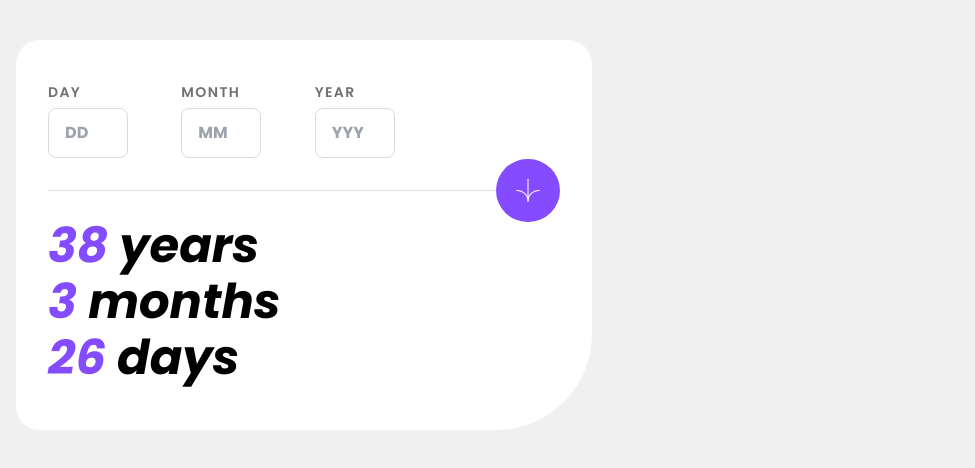
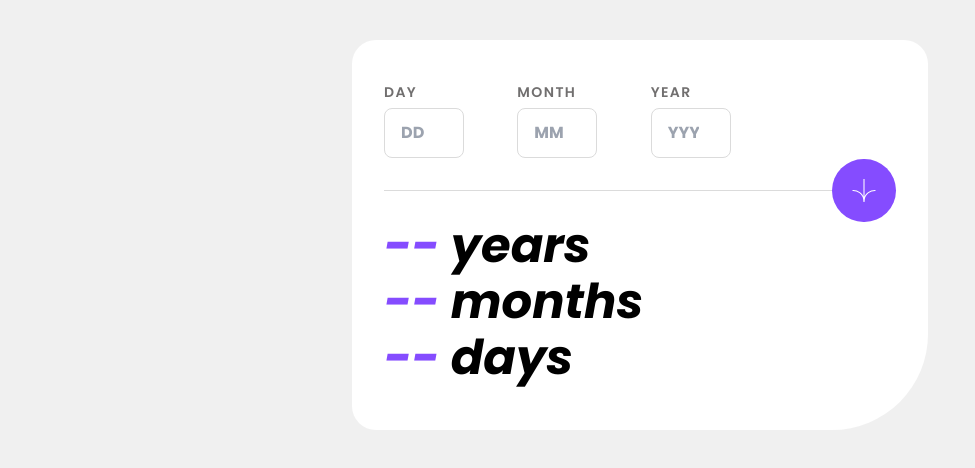
Before and after one commit to hamdi4-beep/age-calculator-app-main, a React (Vite) app: page / in a window 1280 px wide. Shown: the top 468 px of the page, without its empty margins (0-975 px from the left). Built offline with nearby package versions, Linux system fonts and the light colour scheme.

Commit message:
removed InputField component and refactored code

```diff
--- a/src/App.tsx
+++ b/src/App.tsx
@@ -1,28 +1,9 @@
-import FormComponent from './components/FormComponent'
+import AppContainer from "./components/AppContainer"
 
 function App() {
   return (
     <div className="font-sans-serif p-4 mt-6" role='main'>
-      <div className="md:max-w-xl bg-neutral-white rounded-3xl rounded-br-[6rem] p-8 py-10">
-        <FormComponent />
-
-        <div className="md:mt-0 mt-8 italic">
-          <div className="font-bold text-5xl">
-            <span className="text-primary-purple">38</span>
-            <p className=" inline"> years</p>
-          </div>
-
-          <div className="font-bold text-5xl my-2">
-            <span className="text-primary-purple">3</span>
-            <p className=" inline"> months</p>
-          </div>
-
-          <div className="font-bold text-5xl my-2">
-            <span className="text-primary-purple">26</span>
-            <p className=" inline"> days</p>
-          </div>
-        </div>
-      </div>
+      <AppContainer />
     </div>
   )
 }
--- /dev/null
+++ b/src/components/AppContainer.tsx
@@ -0,0 +1,63 @@
+import React from 'react'
+import FormComponent from "./FormComponent"
+
+const convertToNumbers = (
+    arr: string[] | FormDataEntryValue[]
+) => arr.map(i => +i)
+
+function AppContainer() {
+    const handleSubmit = (e: React.FormEvent) => {
+        e.preventDefault()
+
+        const formElem = e.currentTarget as HTMLFormElement
+        const formData = new FormData(formElem)
+        const dataValues = formData.getAll('date')
+
+        const dateNumbers = convertToNumbers(dataValues)
+        const errorStatus = checkValidation(dateNumbers)
+
+        console.log(errorStatus)
+    }
+
+    return (
+        <div className="md:max-w-xl md:mx-auto bg-neutral-white rounded-3xl rounded-br-[6rem] p-8 py-10">
+            <FormComponent handleSubmit={handleSubmit} />
+
+            <div className="md:mt-0 mt-8 italic">
+                <div className="font-bold text-5xl">
+                    <span className="text-primary-purple">{'--'}</span>
+                    <p className=" inline"> years</p>
+                </div>
+
+                <div className="font-bold text-5xl my-2">
+                    <span className="text-primary-purple">{'--'}</span>
+                    <p className=" inline"> months</p>
+                </div>
+
+                <div className="font-bold text-5xl my-2">
+                    <span className="text-primary-purple">{'--'}</span>
+                    <p className=" inline"> days</p>
+                </div>
+            </div>
+        </div>
+
+    )
+}
+
+function checkValidation([
+    day,
+    month,
+    year
+]: number[]) {
+    const currentYear = (new Date).getFullYear()
+    const errors: string[] = []
+
+    if (day > 31) errors.push('Must be a valid day.')
+    if (month > 12) errors.push('Must be a valid month.')
+    if (month === 4 && day === 31) errors.push('Must be a valid date.')
+    if (year > currentYear) errors.push('Must be in the past.')
+
+    return errors
+}
+
+export default AppContainer
--- a/src/components/FormComponent.tsx
+++ b/src/components/FormComponent.tsx
@@ -1,19 +1,42 @@
-import InputField from "./InputField"
+import arrowImg from '../assets/icon-arrow.svg'
+import React from "react"
 
-import arrowImg from '../assets/icon-arrow.svg'
+const inputFields = [
+    ['day', 'DD'],
+    ['month', 'MM'],
+    ['year', 'YYYY']
+]
 
-function FormComponent() {
+function FormComponent({
+    handleSubmit
+}: {
+    handleSubmit: (e: React.FormEvent) => void
+}) {
     return (
-        <form>
+        <form onSubmit={handleSubmit}>
           <div className="md:max-w-sm flex md:gap-4 gap-2">
-              <InputField name="day" />
-              <InputField name="month" />
-              <InputField name="year" />
+            {inputFields.map(([name, placeholder], i) => (
+                <div className="flex-grow" key={i}>
+                    <label
+                        htmlFor={name}
+                        className='font-semibold tracking-widest text-sm text-neutral-smokey-grey'
+                    >{name.toUpperCase()}</label>
+
+                    <input
+                        type="number"
+                        name='date'
+                        id={name}
+                        required
+                        placeholder={placeholder}
+                        className="focus:outline-none focus:border-primary-purple block border border-neutral-light-grey rounded-lg w-20 font-bold mt-1 p-3 px-4"
+                    />
+                </div>
+            ))}
           </div>
 
           <div className="border-t border-neutral-light-grey md:mt-8 mt-16"></div>
 
-          <button className="block bg-primary-purple rounded-full p-5 -mt-8 mx-auto md:ml-auto md:mr-0">
+          <button className="hover:bg-neutral-off-black block bg-primary-purple rounded-full p-5 -mt-8 mx-auto md:ml-auto md:mr-0">
               <img src={arrowImg} className='w-6' alt="" />
           </button>
         </form>
--- a/src/components/InputField.tsx
+++ /dev/null
@@ -1,27 +0,0 @@
-function InputField({
-    name
-}: {
-    name: string
-}) {
-    const firstLetter = name.charAt(0).toUpperCase()
-
-    return (
-      <div className="flex-grow">
-        <label
-          htmlFor={name}
-          className='font-semibold tracking-widest text-sm text-neutral-smokey-grey'
-        >{name.toUpperCase()}</label>
-
-        <input
-          type="number"
-          name={name}
-          id={name}
-          max={2}
-          placeholder={firstLetter !== 'Y' ? firstLetter.repeat(2) : firstLetter.repeat(4)}
-          className="block border border-neutral-light-grey rounded-lg w-20 font-bold mt-1 p-3 px-4"
-        />
-      </div>
-    )
-  }
-
-  export default InputField
--- /dev/null
+++ b/src/hooks/useValidation.tsx
@@ -0,0 +1,34 @@
+import React from 'react'
+
+export function useValidation(
+    day: number,
+    month: number,
+    year: number
+) {
+    const [errorStatus, setErrorStatus] = React.useState('')
+    const currentYear = (new Date).getFullYear()
+
+    React.useEffect(() => {
+        if (day > 31) {
+            setErrorStatus('The day number should not be more than 31.')
+            return
+        }
+
+        if (month > 12) {
+            setErrorStatus('The month number should notb be more than 12.')
+            return
+        }
+
+        if (year > currentYear) {
+            setErrorStatus('No one lives in the future...')
+            return
+        }
+
+        if (month == 4 && day == 31) {
+            setErrorStatus('There are only 30 days in April!')
+            return
+        }
+    }, [])
+
+    return errorStatus
+}
```
